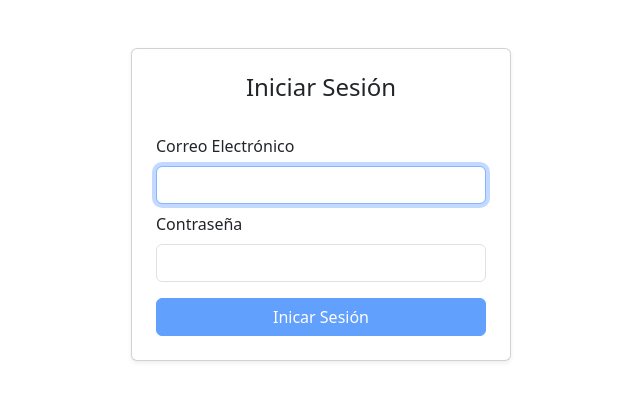
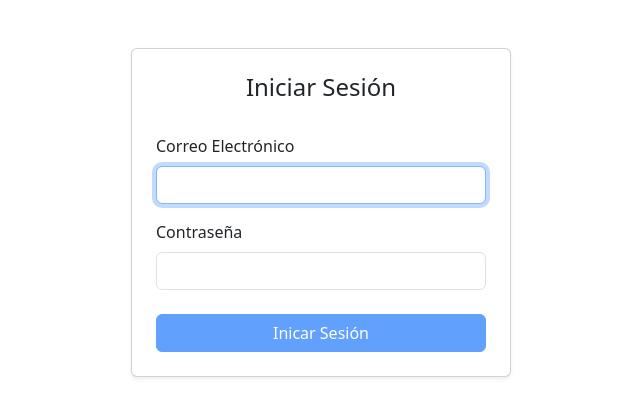
Before and after one commit to depthlost/info-qr, a Flask app: page /usuario/iniciar_sesion in a window 1280 px wide. Shown: the part 56-473 px from the top of the page, without its empty margins (319-959 px from the left). Run offline with Flask 3, Linux system fonts and the light colour scheme; parts of the project's set-up code (start-up, migrations or seed data) failed here and were passed over.

Commit message:
Se cambiaron las validaciones de la contraseña del inicio de sesión.

```diff
--- a/app/templates/sign_in.html
+++ b/app/templates/sign_in.html
@@ -15,17 +15,17 @@
             <input type="email" name="email" class="form-control my-2" id="email" maxlength="128" required value="{{ form.email.data or '' }}" autofocus>
             <div id="emailError" class="invalid-feedback"></div>
         </div>
-        <div class="form-group">
+        <div class="form-group mt-3">
             <label for="password">Contraseña</label>
             <input type="password" name="password" class="form-control my-2" id="password">
             <div id="passwordError" class="invalid-feedback"></div>
         </div>
 
-        <button id="signIn" type="submit" class="btn btn-primary mt-2 w-100">Inicar Sesión</button>
+        <button id="signIn" type="submit" class="btn btn-primary mt-3 w-100">Inicar Sesión</button>
     </form>
 
     {% if auth_error %}
-        <div class="alert alert-danger text-center" role="alert" style="margin-top: 25px;">
+        <div class="invalid-feedback d-block text-center mt-3" role="alert">
             Las credenciales no son válidas.
         </div>
     {% endif %}
@@ -62,14 +62,6 @@
 
             if (password === '') {
                 passwordErrorMessage = 'La contraseña es obligatoria.';
-            } else if (password.length < 8) {
-                passwordErrorMessage = 'La contraseña debe tener al menos 8 caracteres.';
-            } else if (!/[A-Z]/.test(password)) {
-                passwordErrorMessage = 'Debe incluir al menos una letra mayúscula.';
-            } else if (!/[a-z]/.test(password)) {
-                passwordErrorMessage = 'Debe incluir al menos una letra minúscula.';
-            } else if (!/[0-9]/.test(password)) {
-                passwordErrorMessage = 'Debe incluir al menos un número.';
             } else {
                 passwordErrorMessage = '';
             }
```
